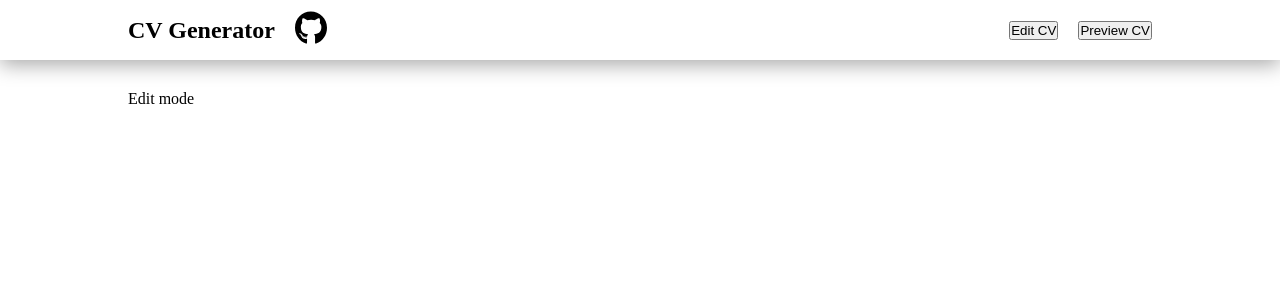
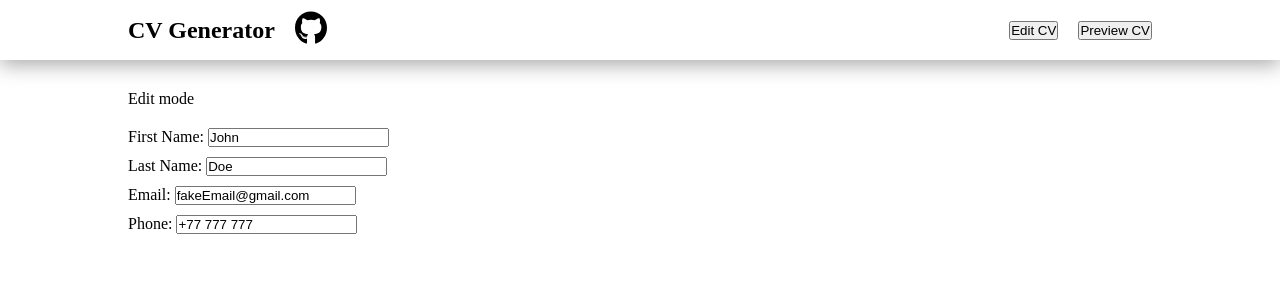
Before and after one commit to x6Nenko/Odin-CV-Application, a React (Vite) app: page / in a window 1280 px wide. Shown: the top 300 px of the page. Built offline with nearby package versions, Linux system fonts and the light colour scheme.

Commit message:
Add general edit section

```diff
--- a/src/App.jsx
+++ b/src/App.jsx
@@ -1,12 +1,26 @@
 import { useState } from 'react'
 import Navbar from './components/Navbar'
+import General from './components/editCV/General'
 import './App.css'
 
 const App = () => {
   const [mode, setMode] = useState("edit")
+  const [general, setGeneral] = useState({
+    firstName: 'John',
+    lastName: 'Doe',
+    email: 'fakeEmail@gmail.com',
+    phone: '+77 777 777'
+  })
 
   function handleModeChange(newMode) {
     setMode(newMode)
+  }
+
+  function handleGeneralChanges(e) {
+    setGeneral({
+      ...general,
+      [e.target.name]: e.target.value
+    })
   }
 
   return (
@@ -17,9 +31,15 @@ const App = () => {
 
       <div className='wrapper'>
         {mode === "edit" &&
-          <div>
-            Edit mode
-          </div>
+          <>
+            <div>
+              Edit mode
+            </div>
+            <General
+              generalState={general}
+              handleChange={handleGeneralChanges}
+            />
+          </>
         }
 
         {mode === "preview" &&
--- /dev/null
+++ b/src/components/Input.jsx
@@ -0,0 +1,15 @@
+const Input = ({ labelText, name, value, onChange, type }) => {
+  return (
+    <label>
+      {labelText}
+      <input
+        type={type}
+        name={name}
+        value={value}
+        onChange={onChange}
+      />
+    </label>
+  )
+}
+
+export default Input
--- /dev/null
+++ b/src/components/editCV/General.jsx
@@ -0,0 +1,42 @@
+import "../../styles/editCV.css"
+import Input from "../Input"
+
+const General = ({ generalState, handleChange }) => {
+  return (
+    <section className="generalSection">
+      <Input
+        type={"text"}
+        labelText={"First Name: "}
+        name={"firstName"}
+        value={generalState.firstName}
+        onChange={handleChange}
+      />
+
+      <Input
+        type={"text"}
+        labelText={"Last Name: "}
+        name={"lastName"}
+        value={generalState.lastName}
+        onChange={handleChange}
+      />
+
+      <Input
+        type={"email"}
+        labelText={"Email: "}
+        name={"email"}
+        value={generalState.email}
+        onChange={handleChange}
+      />
+
+      <Input
+        type={"tel"}
+        labelText={"Phone: "}
+        name={"phone"}
+        value={generalState.phone}
+        onChange={handleChange}
+      />
+    </section>
+  )
+}
+
+export default General
--- /dev/null
+++ b/src/styles/editCV.css
@@ -0,0 +1,6 @@
+.generalSection {
+    display: flex;
+    flex-direction: column;
+    gap: 10px;
+    margin-top: 20px;
+}
```
